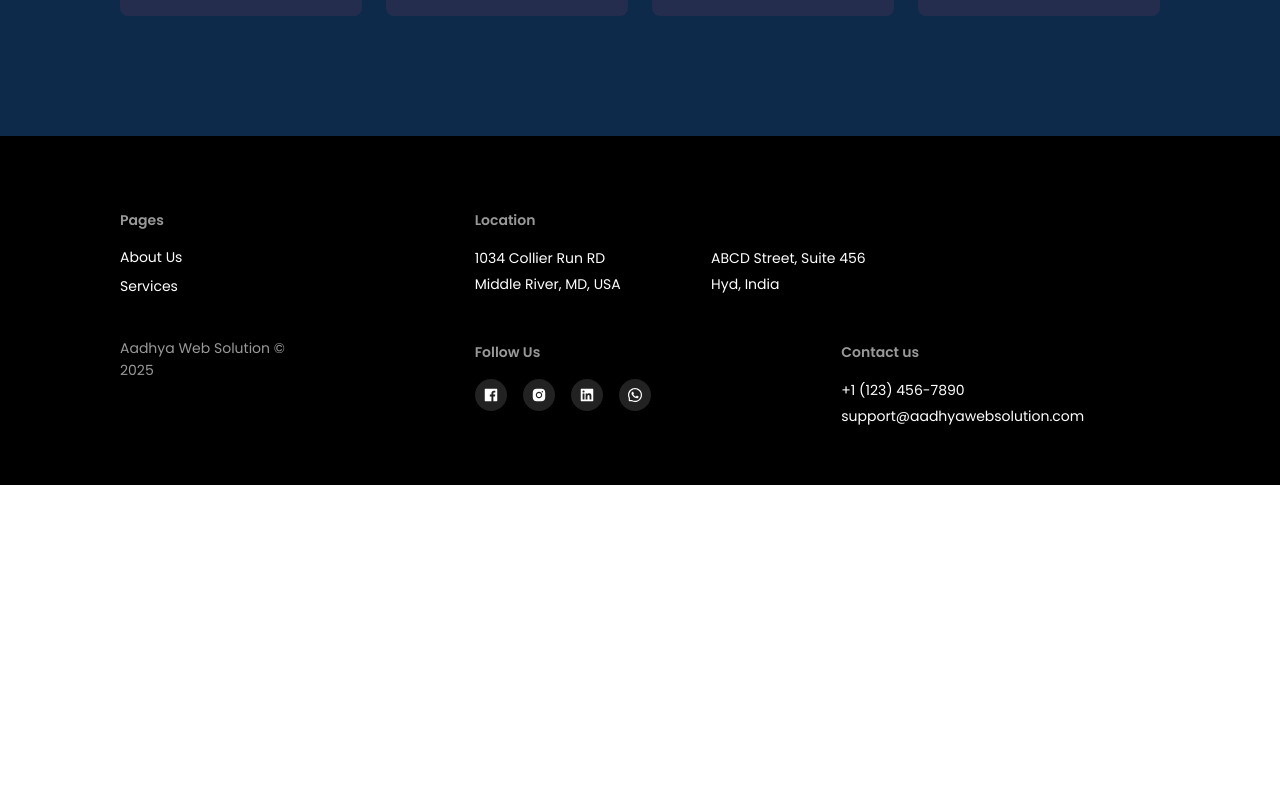
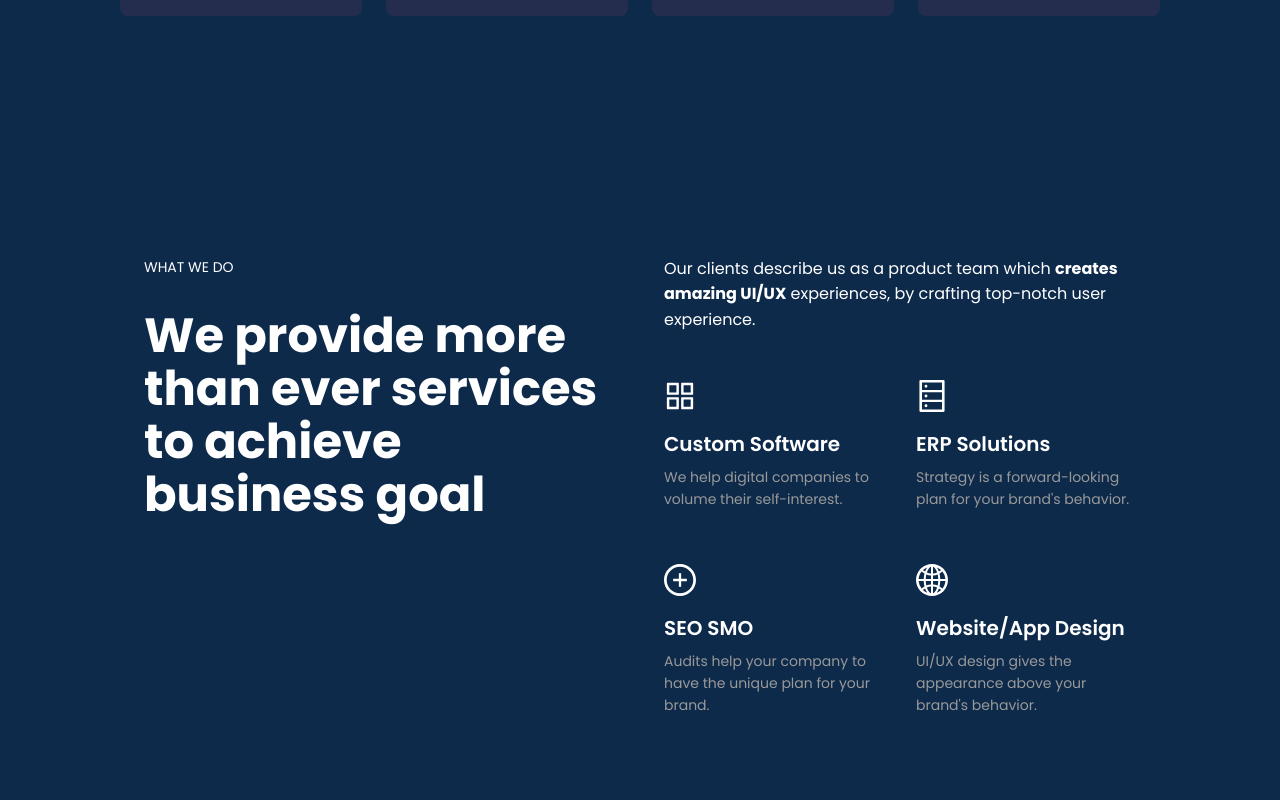
Before and after one commit to saiyashwanthsomavarapu/websolutions, a React (Vite) app: page / in a window 1280 px wide. Shown: the part 4480-5280 px from the top of the page. Before the commit the page ends 4965 px from the top, so only its background shows below. Built offline with nearby package versions, Linux system fonts and the light colour scheme; a web font is replaced by a local one.

Commit message:
add new custome component

```diff
--- a/src/components/Layout/Header.tsx
+++ b/src/components/Layout/Header.tsx
@@ -170,7 +170,6 @@ const ModernHeader: React.FC = () => {
         onClose={() => setVisible(false)}
         open={visible}
         width={280}
-        styles={{ body: { padding: 0 } }}
       >
         <Menu
           mode="vertical"
--- /dev/null
+++ b/src/pages/HomeScreens/CustomComponent.tsx
@@ -0,0 +1,109 @@
+import { Row, Col, Typography, Space, Grid } from 'antd';
+import {
+    AppstoreOutlined,
+    DatabaseOutlined,
+    PlusCircleOutlined,
+    GlobalOutlined
+} from '@ant-design/icons';
+
+const { Title, Text, Paragraph } = Typography;
+
+const CustomComponent = () => {
+    const screens = Grid.useBreakpoint();;
+    const services = [
+        {
+            icon: <AppstoreOutlined style={{ fontSize: '32px', color: '#fff' }} />,
+            title: 'Custom Software',
+            description: 'We help digital companies to volume their self-interest.'
+        },
+        {
+            icon: <DatabaseOutlined style={{ fontSize: '32px', color: '#fff' }} />,
+            title: 'ERP Solutions',
+            description: 'Strategy is a forward-looking plan for your brand\'s behavior.'
+        },
+        {
+            icon: <PlusCircleOutlined style={{ fontSize: '32px', color: '#fff' }} />,
+            title: 'SEO SMO',
+            description: 'Audits help your company to have the unique plan for your brand.'
+        },
+        {
+            icon: <GlobalOutlined style={{ fontSize: '32px', color: '#fff' }} />,
+            title: 'Website/App Design',
+            description: 'UI/UX design gives the appearance above your brand\'s behavior.'
+        }
+    ];
+
+    return (
+        <Space style={{
+            display: "flex",
+            padding: screens.lg || screens.md ? "120px" : "50px",
+            justifyContent: "center",
+            backgroundColor: "#0d2a4b",
+        }}>
+            <div style={{ maxWidth: '1200px', margin: '0 auto', padding: '0 24px' }}>
+                <Row gutter={[48, 48]}>
+                    <Col xs={24} md={24} lg={12}>
+                        <Space direction="vertical" size="small">
+                            <Text style={{
+                                color: '#fff',
+                                textTransform: 'uppercase',
+                                fontSize: '14px',
+                                marginBottom: '8px',
+                                display: 'block'
+                            }}>
+                                WHAT WE DO
+                            </Text>
+                            <Title level={1} style={{
+                                color: '#fff',
+                                fontSize: '48px',
+                                fontWeight: 'bold',
+                                lineHeight: '1.1',
+                                margin: '16px 0 0 0'
+                            }}>
+                                We provide more than ever services to achieve business goal
+                            </Title>
+                        </Space>
+                    </Col>
+
+                    <Col xs={24} md={24} lg={12} >
+                        <div style={{ marginBottom: '24px' }}>
+                            <Paragraph style={{
+                                color: '#fff',
+                                fontSize: '16px',
+                                marginBottom: '48px'
+                            }}>
+                                Our clients describe us as a product team which <span style={{ fontWeight: 'bold' }}>creates amazing UI/UX</span> experiences, by crafting top-notch user experience.
+                            </Paragraph>
+                        </div>
+
+                        <Row gutter={[32, 40]}>
+                            {services.map((service, index) => (
+                                <Col xs={24} sm={12} key={index}>
+                                    <div style={{ marginBottom: '16px' }}>
+                                        {service.icon}
+                                    </div>
+                                    <Title level={4} style={{
+                                        color: '#fff',
+                                        marginTop: '16px',
+                                        marginBottom: '8px',
+                                        fontSize: '20px'
+                                    }}>
+                                        {service.title}
+                                    </Title>
+                                    <Paragraph style={{
+                                        color: '#999',
+                                        fontSize: '14px'
+                                    }}>
+                                        {service.description}
+                                    </Paragraph>
+                                </Col>
+                            ))}
+                        </Row>
+                    </Col>
+                </Row>
+            </div>
+        </Space >
+    );
+};
+
+export default CustomComponent;
--- a/src/pages/HomeScreens/Team.tsx
+++ b/src/pages/HomeScreens/Team.tsx
@@ -135,6 +135,7 @@ const TeamSection = () => {
                 {teamMembers.map((member, index) => (
                     <Col xs={24} sm={12} md={6} key={index}>
                         <TeamMember
+                            key={index}
                             name={member.name}
                             title={member.title}
                             imageSrc={member.imageSrc}
--- a/src/pages/HomeScreens/WhatWeDo.tsx
+++ b/src/pages/HomeScreens/WhatWeDo.tsx
@@ -84,7 +84,7 @@ const ServicesSectionUI = () => {
                 {/* Right Side - Cards with Hover Effect */}
                 <Col xs={24} md={12} lg={12}>
                     <Space direction="vertical" size={24} style={{ width: "100%" }}>
-                        {services.map(({ title, img, description, Icon }, index) => (
+                        {services.slice(0, 3).map(({ title, img, description, Icon }, index) => (
                             <ServiceCard
                                 key={index}
                                 img={img}
--- a/src/pages/HomeScreens/index.tsx
+++ b/src/pages/HomeScreens/index.tsx
@@ -6,6 +6,7 @@ import ServicesSectionUI from "./WhatWeDo";
 import BannersCarousel from "./BannerCarousel";
 import { SupportedPlatforms } from "./SupportedPlatforms";
 import WhyChooseUs from "./WhyChooseUs";
+import CustomComponent from "./CustomComponent";
 
 function HomeScreen() {
   return (
@@ -17,6 +18,7 @@ function HomeScreen() {
       {/* <CaseStudySection /> */}
       <BannersCarousel />
       <WhyChooseUs />
+      <CustomComponent />
     </Fragment>
   );
 }
--- a/src/pages/Services/index.tsx
+++ b/src/pages/Services/index.tsx
@@ -1,12 +1,12 @@
 import { Fragment } from 'react'
 import OurServices from './OurServices'
-import FaqSection from './Faq'
+// import FaqSection from './Faq'
 
 const Services = () => {
     return (
         <Fragment>
             <OurServices />
-            <FaqSection />
+            {/* <FaqSection /> */}
         </Fragment>
     )
 }
```
Lines whose indentation alone changed are shown as unchanged.
